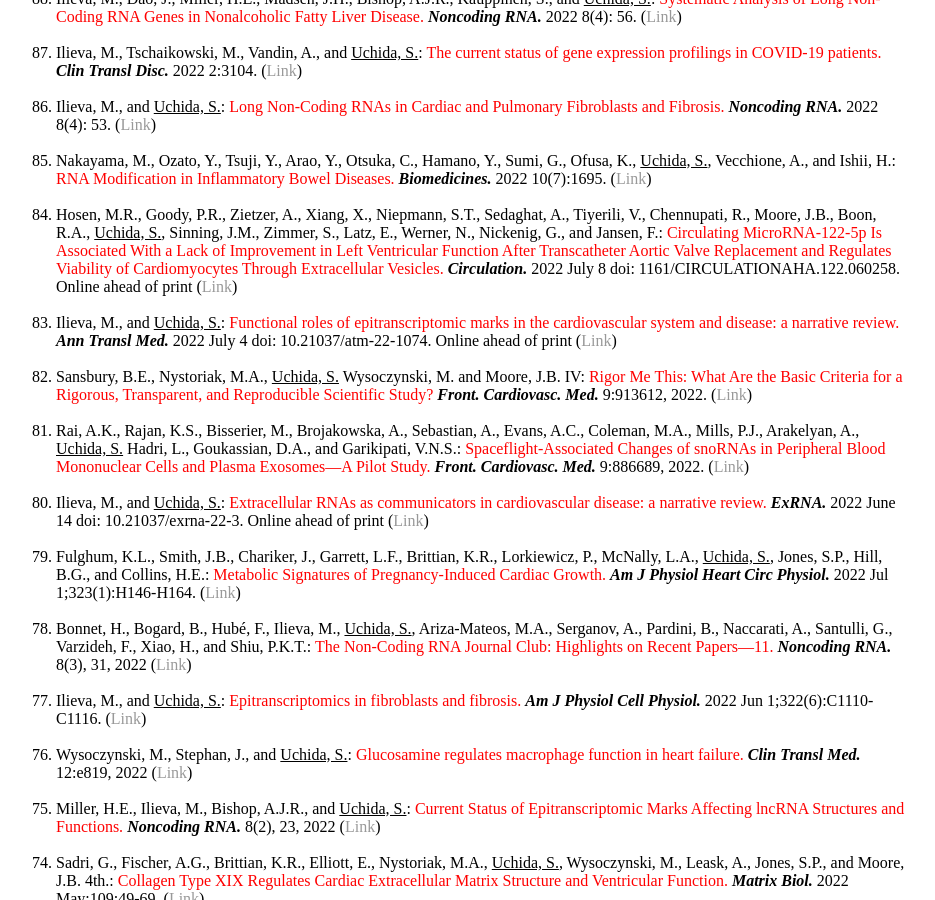
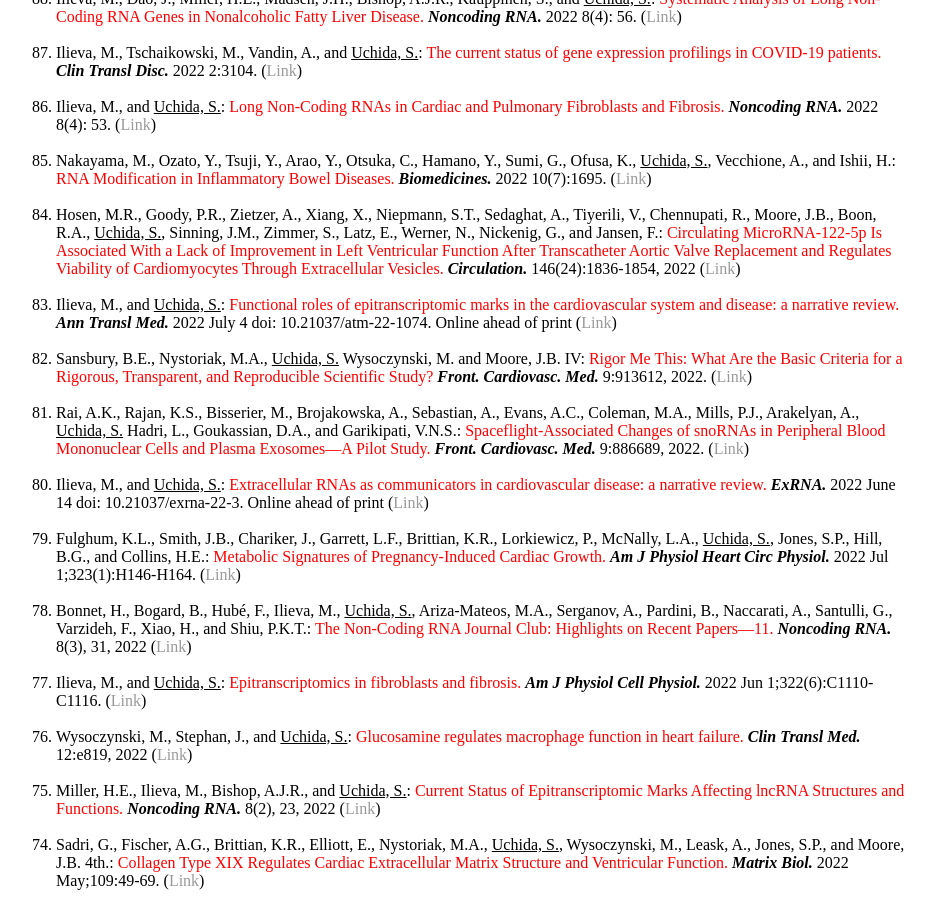
Before and after one commit to heartlncrna/heartlncrna.github.io, a Jekyll site: the page publications/pub_list.html, which Jekyll copies as it is, in a window 1280 px wide and 900 px high, scrolled down 572 px. Shown: the whole window, without its empty margins (176-1111 px from the left). Built offline with Jekyll 4.4.1, drawn with Linux system fonts in a browser that asks for light colours.

Commit message:
Update pub_list.html

```diff
--- a/publications/pub_list.html
+++ b/publications/pub_list.html
@@ -58,7 +58,7 @@
 				<li> Nakayama, M., Ozato, Y., Tsuji, Y., Arao, Y., Otsuka, C., Hamano, Y., Sumi, G., Ofusa, K., <u>Uchida, S.</u>, Vecchione, A., and Ishii, H.: <font color="red">RNA Modification in Inflammatory Bowel Diseases.</font> <b><i>Biomedicines. </i></b> 2022 10(7):1695. (<a href="https://www.mdpi.com/2227-9059/10/7/1695">Link</span></a>)</li>
 			<br>
 
-				<li> Hosen, M.R., Goody, P.R., Zietzer, A., Xiang, X., Niepmann, S.T., Sedaghat, A., Tiyerili, V., Chennupati, R., Moore, J.B., Boon, R.A., <u>Uchida, S.</u>, Sinning, J.M., Zimmer, S., Latz, E., Werner, N., Nickenig, G., and Jansen, F.: <font color="red">Circulating MicroRNA-122-5p Is Associated With a Lack of Improvement in Left Ventricular Function After Transcatheter Aortic Valve Replacement and Regulates Viability of Cardiomyocytes Through Extracellular Vesicles.</font> <b><i>Circulation. </i></b> 2022 July 8 doi: 1161/CIRCULATIONAHA.122.060258. Online ahead of print (<a href="https://www.ahajournals.org/doi/abs/10.1161/CIRCULATIONAHA.122.060258">Link</span></a>)</li>
+				<li> Hosen, M.R., Goody, P.R., Zietzer, A., Xiang, X., Niepmann, S.T., Sedaghat, A., Tiyerili, V., Chennupati, R., Moore, J.B., Boon, R.A., <u>Uchida, S.</u>, Sinning, J.M., Zimmer, S., Latz, E., Werner, N., Nickenig, G., and Jansen, F.: <font color="red">Circulating MicroRNA-122-5p Is Associated With a Lack of Improvement in Left Ventricular Function After Transcatheter Aortic Valve Replacement and Regulates Viability of Cardiomyocytes Through Extracellular Vesicles.</font> <b><i>Circulation. </i></b> 146(24):1836-1854, 2022 (<a href="https://www.ahajournals.org/doi/abs/10.1161/CIRCULATIONAHA.122.060258">Link</span></a>)</li>
 			<br>
 
 				<li> Ilieva, M., and <u>Uchida, S.</u>: <font color="red">Functional roles of epitranscriptomic marks in the cardiovascular system and disease: a narrative review.</font> <b><i>Ann Transl Med. </i></b> 2022 July 4 doi: 10.21037/atm-22-1074. Online ahead of print (<a href="https://atm.amegroups.com/article/view/97530/pdf">Link</span></a>)</li>
```
